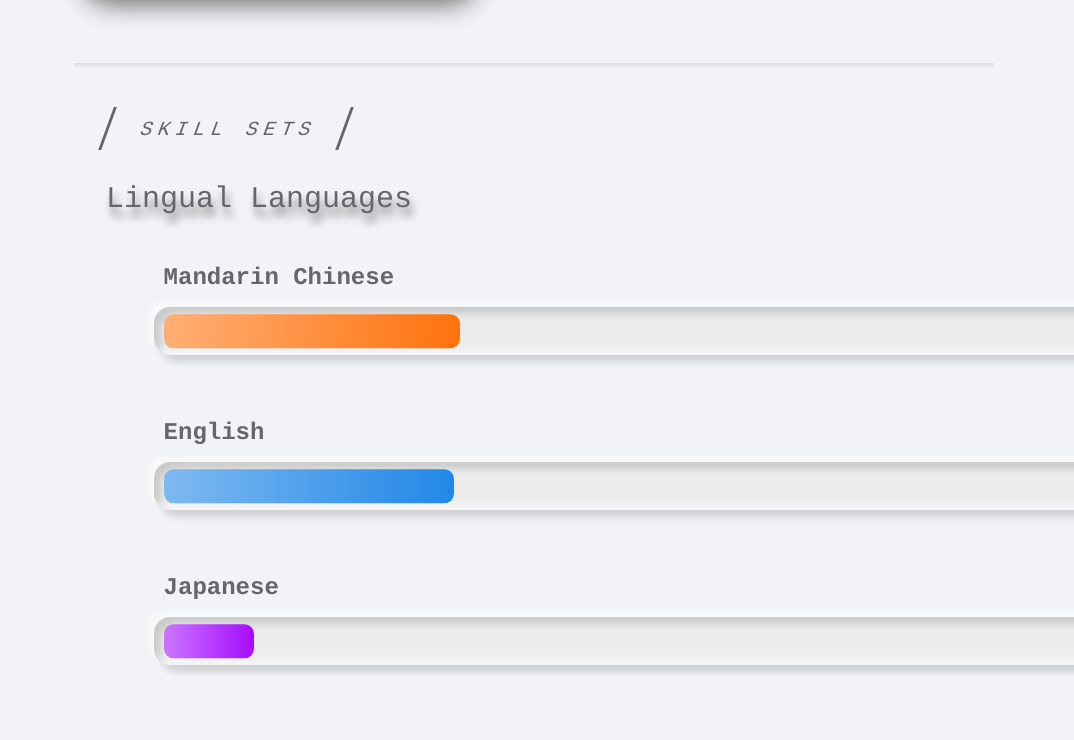
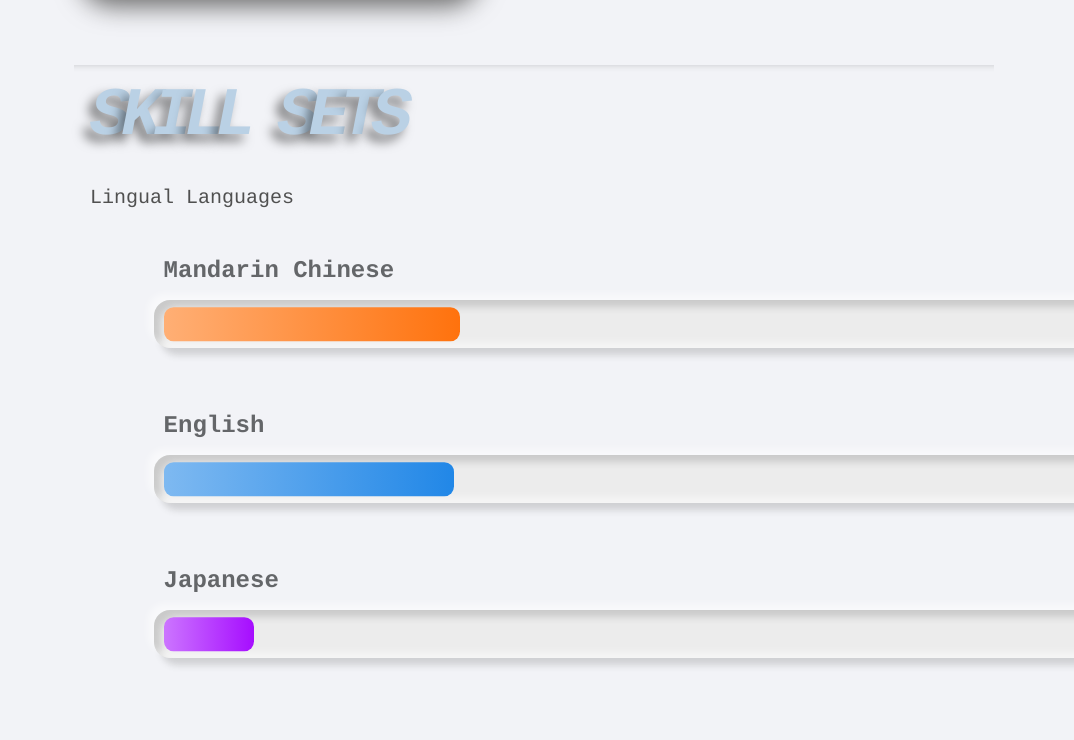
Before and after one commit to MaggieJP/ymportfolio, a plain HTML site: page mycv.html in a window 1280 px wide. Shown: the part 1820-2560 px from the top of the page, without its empty margins (206-1280 px from the left). Drawn offline with Linux system fonts and the light colour scheme.

Commit message:
Update mycv.css

```diff
--- a/mycv.css
+++ b/mycv.css
@@ -1,16 +1,3 @@
-/*
-Nice color codes:
-
-box-shadow purpose background color == #f2f3f7
-box-shadow: 0.6rem 0.6rem 1.2rem #d2dce9, -0.5em -0.5em 1em #ffffff;
-
-USF BULL COLOR == #006747
-
-APPLE black == #1d1d1f
-APPLE gray == #6e6e73
-
-*/
-
 
 * {
   padding: 0;
@@ -137,15 +124,25 @@ hr {
 
 .section-title {
   display: inline-block;
-  border: 3px solid #646669;
-  border-top: none;
-  border-bottom: none;
-  transform: skewX(-20deg);
-  font-size: 20px;
-  color: #646669;
-  padding: 0.6rem 2rem;
-  margin-left: 2rem;
-  margin-top: 2rem;
+/*   border: 3px solid #646669; */
+/*   border-top: none; */
+/*   border-bottom: none; */
+/*   transform: skewX(-20deg); */
+/*   font-size: 20px; */
+  color: #bad1e5;
+  padding: 0rem 1rem;
+/*   margin-left: 2rem; */
+/*   margin-top: 2rem; */
+}
+
+.section-title span {
+  font-size: 68px;
+  font-weight: 800;
+  font-style: italic;
+  text-shadow: -0.1em 0.1em 0.16em rgba(0, 0, 0, 0.5);
+}
+.section-title span:not(:first-child) {
+  margin-left: -14px;
 }
 
 .section-grid {
@@ -170,7 +167,6 @@ hr {
   border: 3px solid #4a4a4a;
   border-radius: 2rem;
   box-shadow: 6px 9px 26px #666666;
-   /* ========== editing purpose toggle ============ */
   overflow: hidden;
 }
 
@@ -291,10 +287,9 @@ hr {
 
 .language-category {
   display: block;
-  font-size: 30px;
-  margin: 2rem 2rem;
-  color: #646669;
-  text-shadow: 3px 9px 8px rgb(120, 120, 120);
+  font-size: 20px;
+  margin: 2rem 1rem;
+  color: #505050;
 }
 
 
```
